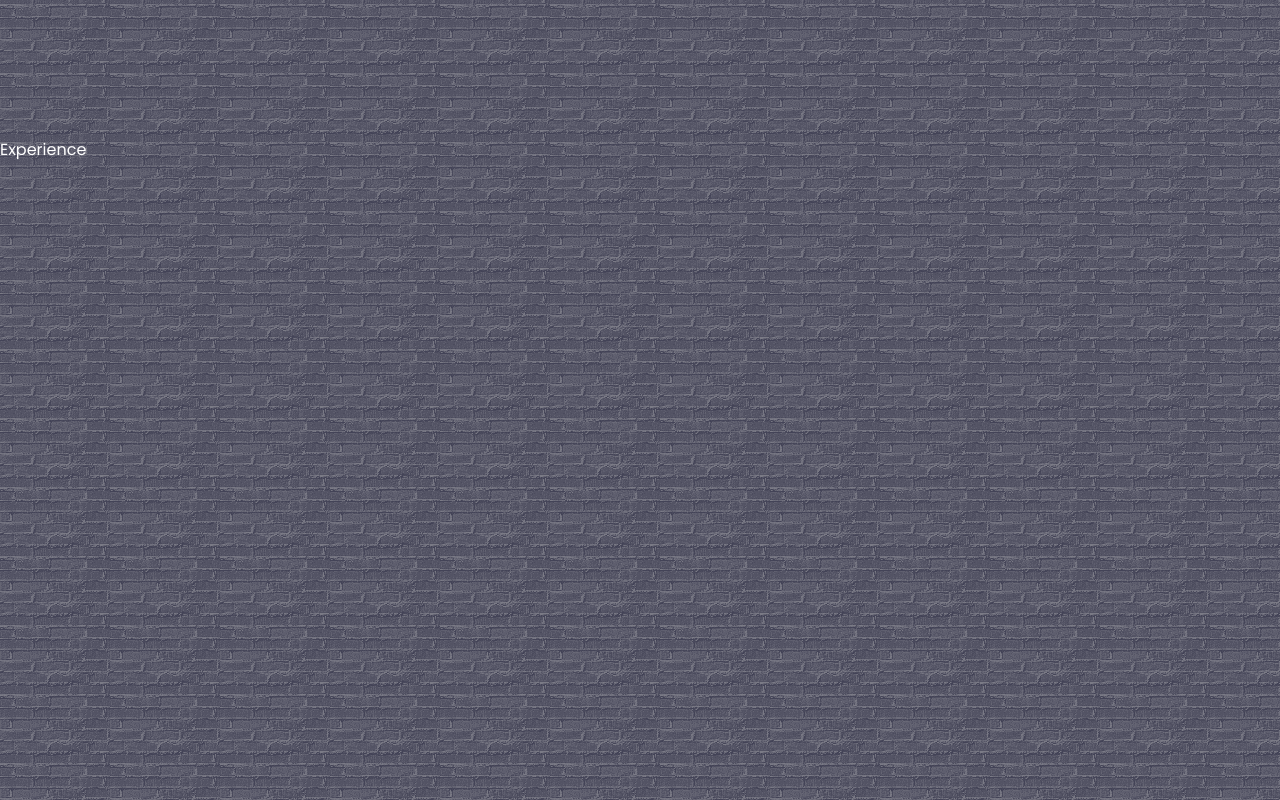
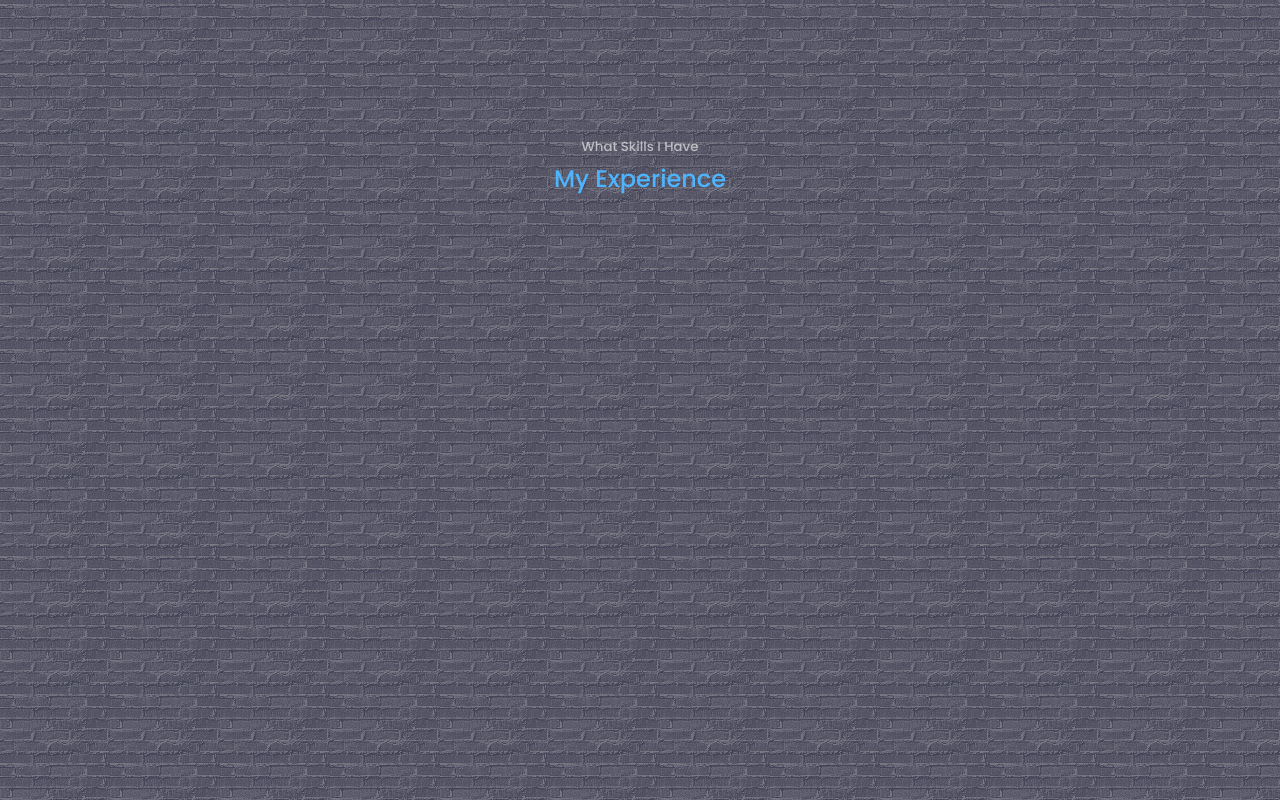
Before and after one commit to dinevtomislav/Portfolio, a React (Create React App) app in the folder react-portfolio-website/: page / in a window 1280 px wide. Shown: the part 1720-2520 px from the top of the page. Built offline with nearby package versions, Linux system fonts and the light colour scheme.

Commit message:
start of experience

```diff
--- a/react-portfolio-website/src/components/experience/Experience.jsx
+++ b/react-portfolio-website/src/components/experience/Experience.jsx
@@ -3,7 +3,19 @@ import './experience.css'
 
 const Experience = () => {
   return (
-    <section id='experience'>Experience</section>
+    <section id='experience'>
+      <h5>What Skills I Have</h5>
+      <h2>My Experience</h2>
+
+      <div className='container experience__container'>
+        <div className='experience__frontend'>
+
+        </div>
+        <div className='experinece__backend'>
+
+        </div>
+      </div>
+    </section>
   )
 }
 
```
